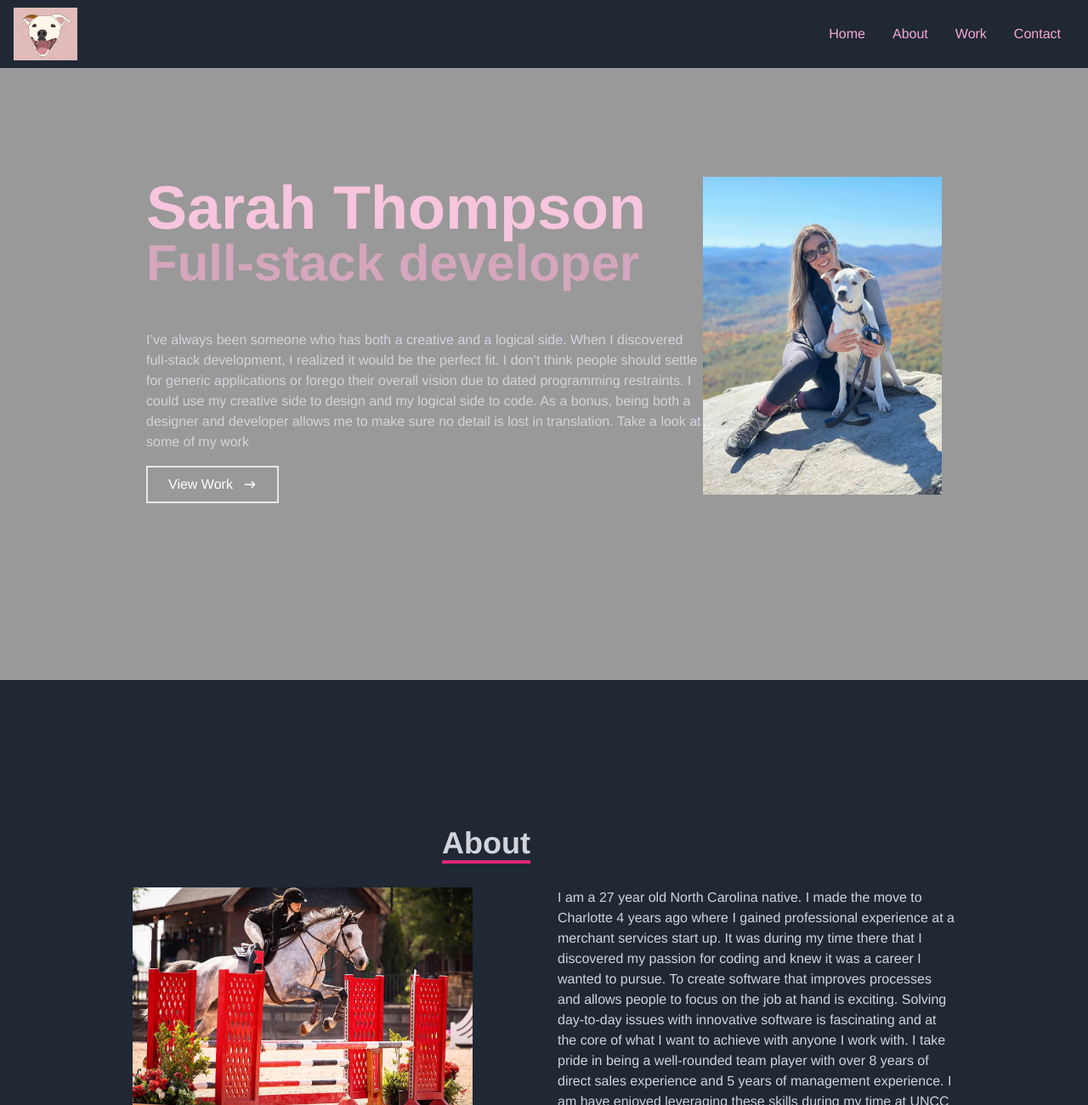
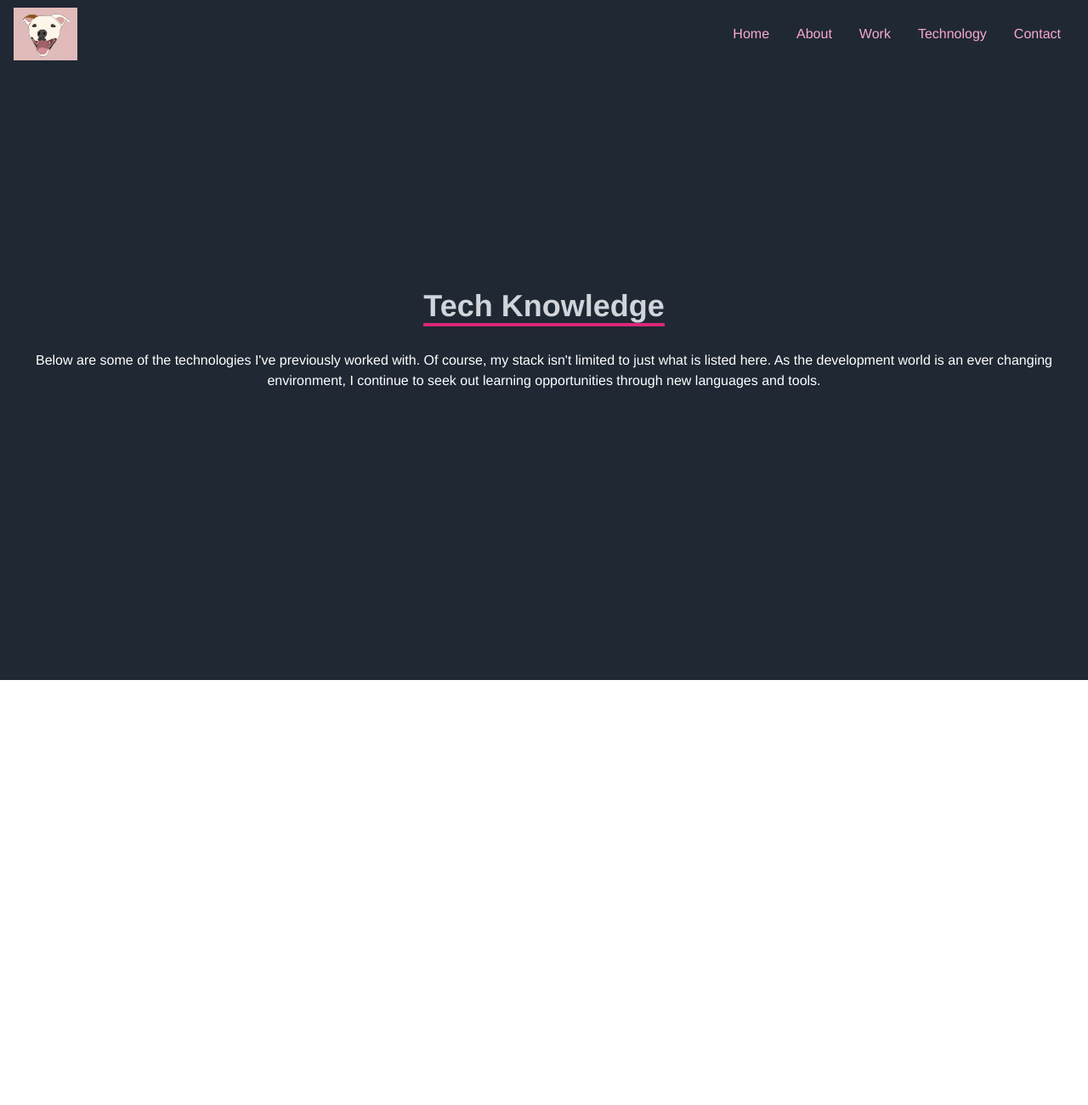
Before and after one commit to ScottieTee/Sarah-Thompson-Portfolio, a React (Create React App) app in the folder my-portfolio/: page /tech in a window 1280 px wide. Shown: the top 1300 px of the page at 85% size. After the commit the page ends 800 px from the top, so only its background shows below. Built offline with nearby package versions, Linux system fonts and the light colour scheme.

Commit message:
making it profesh

```diff
--- a/my-portfolio/package.json
+++ b/my-portfolio/package.json
@@ -9,6 +9,7 @@
     "react": "^18.2.0",
     "react-dom": "^18.2.0",
     "react-icons": "^4.4.0",
+    "react-router-dom": "^6.3.0",
     "react-scripts": "5.0.1",
     "react-scroll": "^1.8.7",
     "web-vitals": "^2.1.4"
--- a/my-portfolio/src/App.js
+++ b/my-portfolio/src/App.js
@@ -1,19 +1,25 @@
+import React from "react";
 import Navbar from './componets/Navbar.jsx';
 import Hero from './componets/hero';
 import Contact from './componets/contact';
 import About from './componets/about';
 import Projects from './componets/projects';
+import Tech from './componets/technologies'
 import "./app.css";
+import { BrowserRouter as Router, Routes, Route } from "react-router-dom";
 
 function App() {
   return (
-    <div>
-      <Navbar />
-      <Hero />
-      <About />
-      <Projects />
-      <Contact />
-    </div>
+    <Router>
+    <Navbar />
+    <Routes>
+      <Route path="/home" element={<Hero />} />
+      <Route path="/about" element={<About />} />
+      <Route path="/work" element={<Projects />} />
+      <Route path="/contact" element={<Contact />} />
+      <Route path="/tech" element={<Tech />} />
+    </Routes>
+  </Router>
   );
 }
 export default App;
--- a/my-portfolio/src/componets/Navbar.jsx
+++ b/my-portfolio/src/componets/Navbar.jsx
@@ -3,7 +3,7 @@ import oliverlogo from "../assets/oliverlogo.png";
 import { FaBars, FaTimes, FaGithub, FaLinkedin } from "react-icons/fa";
 import { HiOutlineMail } from 'react-icons/hi';
 import { BsFillPersonLinesFill } from 'react-icons/bs';
-import { Link } from 'react-scroll';
+import { Link } from 'react-router-dom';
 
 const Navbar = () => {
     const [nav, setNav] = useState(false);
@@ -18,7 +18,7 @@ const Navbar = () => {
 
             <ul className="hidden md:flex">
                 <li className="hover:text-[#3faec1] hover:scale-105">
-                    <Link to="hero" smooth={true} duration={500}>
+                    <Link to="home" smooth={true} duration={500}>
                         Home
                     </Link>
                 </li>
@@ -28,8 +28,13 @@ const Navbar = () => {
                     </Link>
                 </li>
                 <li className="hover:text-[#3faec1] hover:scale-105">
-                    <Link to="projects" smooth={true} duration={500}>
+                    <Link to="work" smooth={true} duration={500}>
                         Work
+                    </Link>
+                </li>
+                <li className="hover:text-[#3faec1] hover:scale-105">
+                    <Link to="tech" smooth={true} duration={500}>
+                        Technology
                     </Link>
                 </li>
                 <li className="hover:text-[#3faec1] hover:scale-105">
--- a/my-portfolio/src/componets/about.jsx
+++ b/my-portfolio/src/componets/about.jsx
@@ -1,5 +1,6 @@
 import React from "react";
 import Monty from "../assets/monty.png";
+import { Link } from "react-router-dom";
 
 const About = () => {
     return (
@@ -12,19 +13,25 @@ const About = () => {
           <div className="sm:text-right pb-8 pl-4">
             <p className="text-4xl font-bold inline border-b-4 border-pink-600">About</p>
           </div>
-          <div></div>
         </div>
         <div className="max-w-[1000px] w-full grid sm:grid-cols-2 gap-8 px-4">
           <div className="sm:text-right text-4xl font-bold">
           <img src={Monty} alt="logo" style={{ width: "400px" }} />
           </div>
           <div>
+          <div>
+                        <h1 className="text-3xl sm:text-6xl font-bold text-[#f7c5dd]" >
+                            Hey there,</h1>
+                        <h2 className="text-2xl sm:text-5xl font-bold text-[#D5A6BD]">
+                            Nice to meet you!
+                        </h2>
             <p>
-            I am a 27 year old North Carolina native. I made the move to Charlotte 4 years ago where I gained professional experience at a merchant services start up. It was during my time there that I discovered my passion for coding and knew it was a career I wanted to pursue. To create software that improves processes and allows people to focus on the job at hand is exciting. Solving day-to-day issues with innovative software is fascinating and at the core of what I want to achieve with anyone I work with. I take pride in being a well-rounded team player with over 8 years of direct sales experience and 5 years of management experience. I am have enjoyed leveraging these skills during my time at UNCC and aim to continue helping businesses!
+            I am a 27 year old North Carolina native. I made the move to Charlotte 4 years ago where I gained professional experience at a merchant services start up. During my time there I discovered my passion for coding and knew it was the career I wanted to pursue. To create software that improves processes and allows people to focus on the job at hand is exciting. Solving day-to-day issues with innovative software is fascinating and at the core of what I want to achieve with anyone I work with. I take pride in being a well-rounded team player with over 8 years of direct sales experience and 5 years of management experience. I have enjoyed leveraging these skills during my time at UNCC and aim to continue helping businesses!
         In my personal life I enjoy being active with my loyal companion, Oliver, who is lovingly known as “white dog”. I am also an avid equestrian and compete on the 'AA' hunter/jumper circuit with my young horse, Monty.
             </p>
           </div>
         </div>
+      </div>
       </div>
     </div>
   );
--- a/my-portfolio/src/componets/contact.jsx
+++ b/my-portfolio/src/componets/contact.jsx
@@ -2,7 +2,7 @@ import React from "react";
 import { FaBars, FaTimes, FaGithub, FaLinkedin } from "react-icons/fa";
 import { HiOutlineMail } from 'react-icons/hi';
 import { BsFillPersonLinesFill } from 'react-icons/bs';
-import { Link } from 'react-scroll';
+import { Link } from "react-router-dom";
 
 const Contact = () => {
     return (
@@ -10,12 +10,20 @@ const Contact = () => {
             name="contact"
             className="w-full h-screen bg-[rgb(31,40,51)] flex justify-center items-center p-4"
         >
-            <div className="pb-8">
+            <div className="flex flex-col justify-center items-center w-full h-full">
+                <div className="pb-8">
                 <p className="text-4xl font-bold inline border-b-4 border-pink-600 text-gray-300">Contact Me</p>
             </div>
+          <div className= "text-white text-center">
+            <p>
+            I love collaborating with people, while I don't have time to take on every project I would love to dicuss your vision.
+            Let's chat!
+            </p>
+          </div>
             <a className="text-white border-2 hover:bg-pink-600 hover:border-pink-600 px-4 py-3 my-8 mx-auto flex items-center" target="_blank" href="https://www.linkedin.com/in/sarah-thompson-0b9234191/">LinkedIn<FaLinkedin size={30} /></a>
             <a className="text-white border-2 hover:bg-pink-600 hover:border-pink-600 px-4 py-3 my-8 mx-auto flex items-center" target="_blank" href="https://github.com/ScottieTee">Github<FaGithub size={30} /></a>
             <a className="text-white border-2 hover:bg-pink-600 hover:border-pink-600 px-4 py-3 my-8 mx-auto flex items-center" target="_blank" href="mailto:sscotthompson@gmail.com">Email<HiOutlineMail size={30} /></a>
+        </div>
         </div>
     );
   };
--- a/my-portfolio/src/componets/hero.jsx
+++ b/my-portfolio/src/componets/hero.jsx
@@ -1,7 +1,7 @@
 import React from "react";
 import { HiArrowNarrowRight } from "react-icons/hi";
 import Me from "../assets/me.png";
-import { Link } from 'react-scroll';
+import { Link } from 'react-router-dom';
 
 const Hero = () => {
     return (
@@ -18,18 +18,30 @@ const Hero = () => {
                         <p className="text-gray-300 py-4 max-w-[700px]"></p>
                         <p className="text-gray-300 py-4 max-w-[700px]">
                             I’ve always been someone who has both a creative and a logical side. When I discovered full-stack development, I realized it would be the perfect fit. I don’t think people should settle for generic applications or forego their overall vision due to dated programming restraints. I could use my creative side to design and my logical side to code. As a bonus, being both a designer and developer allows me to make sure no detail is lost in translation. Take a look at some of my work             </p>
-                        <div>
-                            <Link to="projects" smooth={true} duration={700}>
+                        <div className= "flex flex-row py-4 justify-around">
+                            <div>
+                            <Link to="/work" smooth={true} duration={700}>
                                 <button className="text-white group border-2 px-6 py-2 flex items-center hover:bg-[#C90076] hover:border-[#3faec1] duration-300">
                                     View Work
-                                    <span className="group-hover:rotate-90 duration-300">
+                                    <span className="group-hover duration-300">
                                         <HiArrowNarrowRight className="ml-3" />
                                     </span>
                                 </button>
                             </Link>
                         </div>
+                        <div>
+                            <Link to="/contact" smooth={true} duration={700}>
+                                <button className="text-white group border-2 px-6 py-2 flex items-center hover:bg-[#C90076] hover:border-[#3faec1] duration-300">
+                                    Let's collaborate!
+                                    <span className="group-hover duration-300">
+                                        <HiArrowNarrowRight className="ml-3" />
+                                    </span>
+                                </button>
+                            </Link>
+                        </div>
+                        </div>
                     </div>
-                    <div><img class="float-right" src={Me} alt="logo" style={{ width: "300px" }} /></div>
+                    <div><img class="float-right pl-6" src={Me} alt="logo" style={{ width: "300px" }} /></div>
                 </div>
             </div>
         </div>
--- /dev/null
+++ b/my-portfolio/src/componets/technologies.jsx
@@ -0,0 +1,25 @@
+import React from "react";
+
+
+const Tech = () => {
+    return (
+        <div
+            name="tech"
+            className="w-full h-screen bg-[rgb(31,40,51)] flex justify-center items-center p-4"
+        >
+            <div className="flex flex-col justify-center items-center w-full h-full">
+                <div className="pb-8">
+                <p className="text-4xl font-bold inline border-b-4 border-pink-600 text-gray-300">Tech Knowledge</p>
+            </div>
+          <div className= "text-white text-center">
+            <p>
+            Below are some of the technologies I've previously worked with. Of course, my stack isn't limited to just what is listed here. As the development world is an ever changing environment, I continue to seek out learning opportunities through new languages and tools.
+            </p>
+          </div>
+
+        </div>
+        </div>
+    );
+  };
+
+export default Tech;
```
Also changed, not shown: 1 other file (tests, documents, lock files or other folders).
